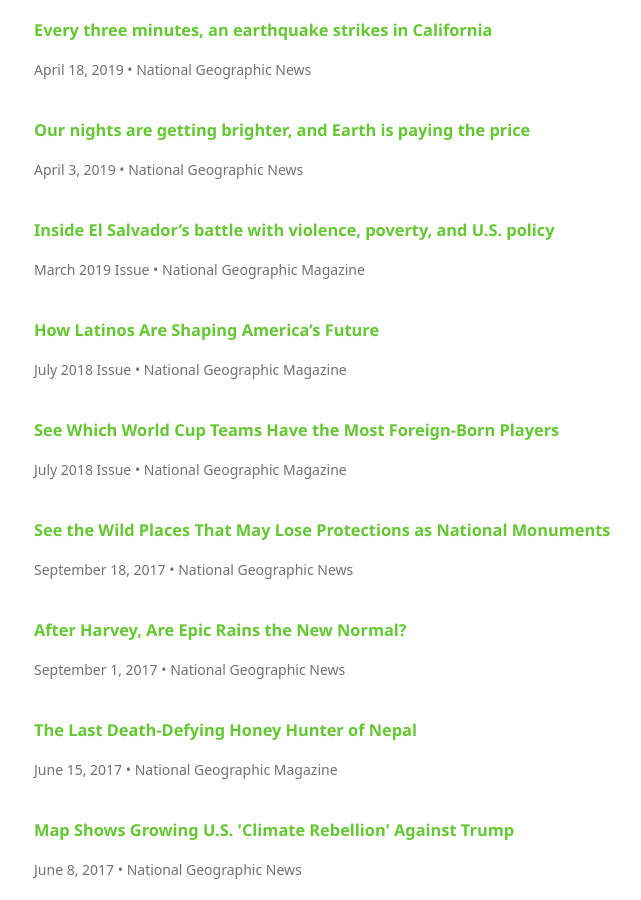
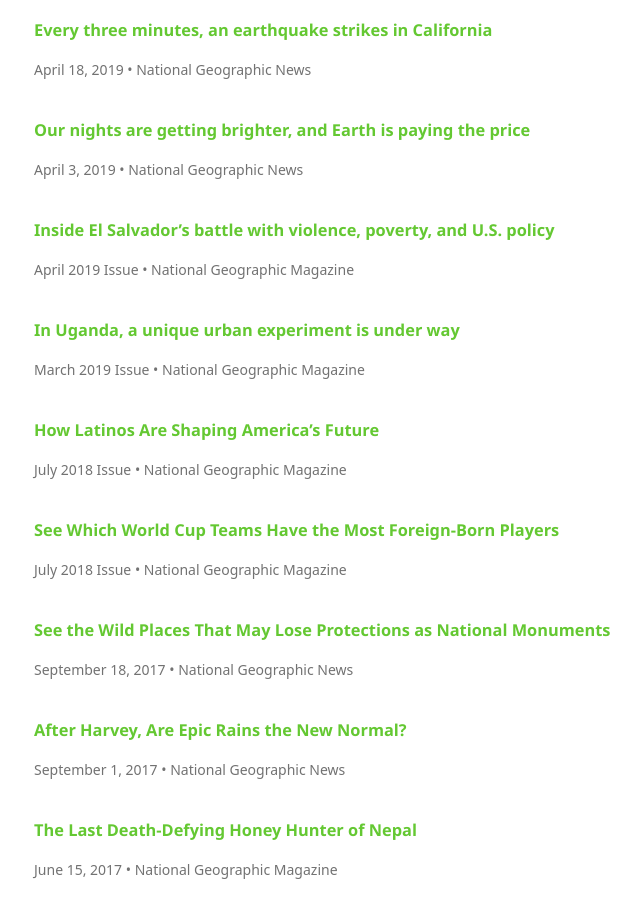
Before and after one commit to rileydchampine/rileydchampine.github.io, a Jekyll site: the page built from maps.html, in a window 1280 px wide and 900 px high, scrolled down 562 px. Shown: the whole window, without its empty margins (24-665 px from the left). Built offline with Jekyll 4.4.1, drawn with Linux system fonts in a browser that asks for light colours; some web fonts are replaced.

Commit message:
Update maps.html

```diff
--- a/maps.html
+++ b/maps.html
@@ -40,7 +40,13 @@
         </div>
 
         <div>
-              <h3><a href="https://www.nationalgeographic.com/magazine/2019/03/el-salvador-violence-poverty-united-states-policy-migrants/">Inside El Salvador’s battle with violence, poverty, and U.S. policy</a></h3>
+              <h3><a href="https://www.nationalgeographic.com/magazine/2019/04/how-bidibidi-uganda-refugee-camp-became-city/">Inside El Salvador’s battle with violence, poverty, and U.S. policy</a></h3>
+              <p>April 2019 Issue • National Geographic Magazine</p>
+              <br>
+        </div>
+
+        <div>
+              <h3><a href="https://www.nationalgeographic.com/magazine/2019/03/el-salvador-violence-poverty-united-states-policy-migrants/">In Uganda, a unique urban experiment is under way</a></h3>
               <p>March 2019 Issue • National Geographic Magazine</p>
               <br>
         </div>
```
